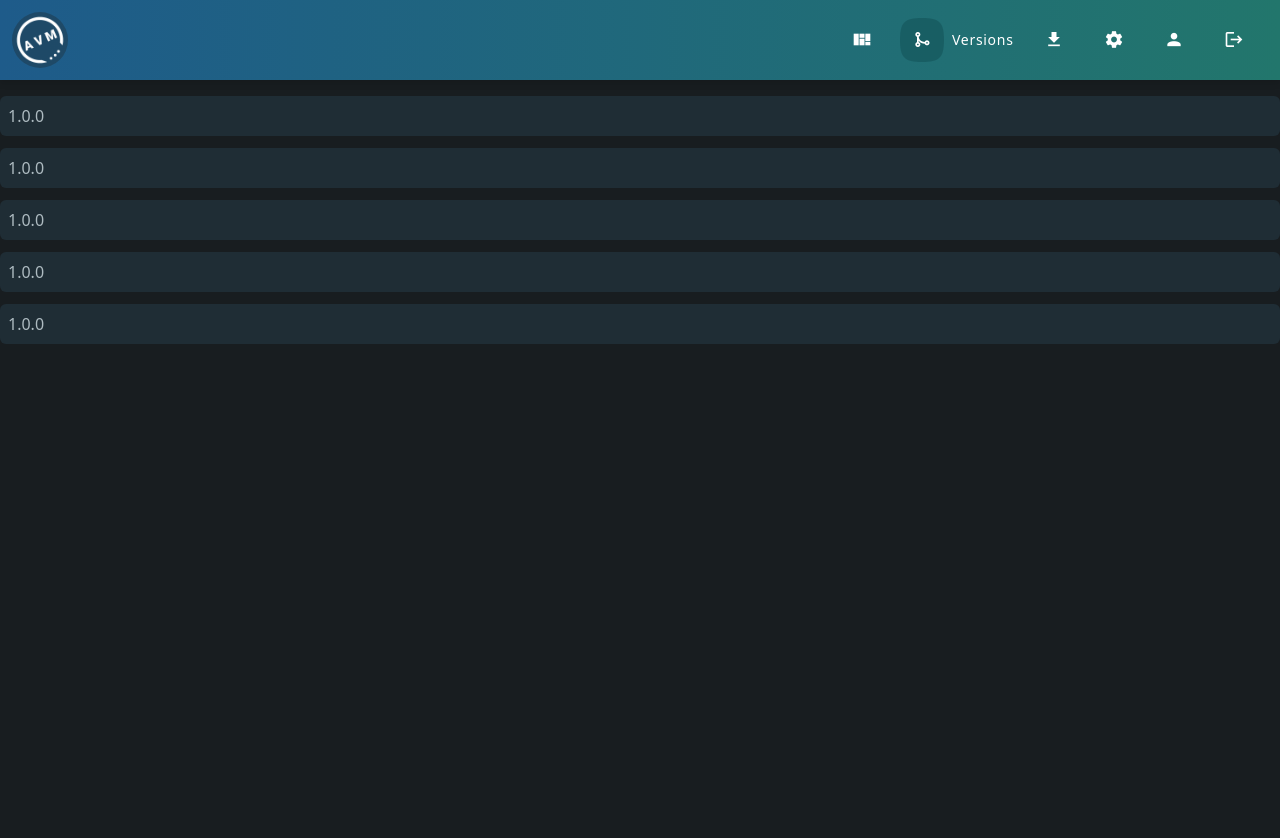
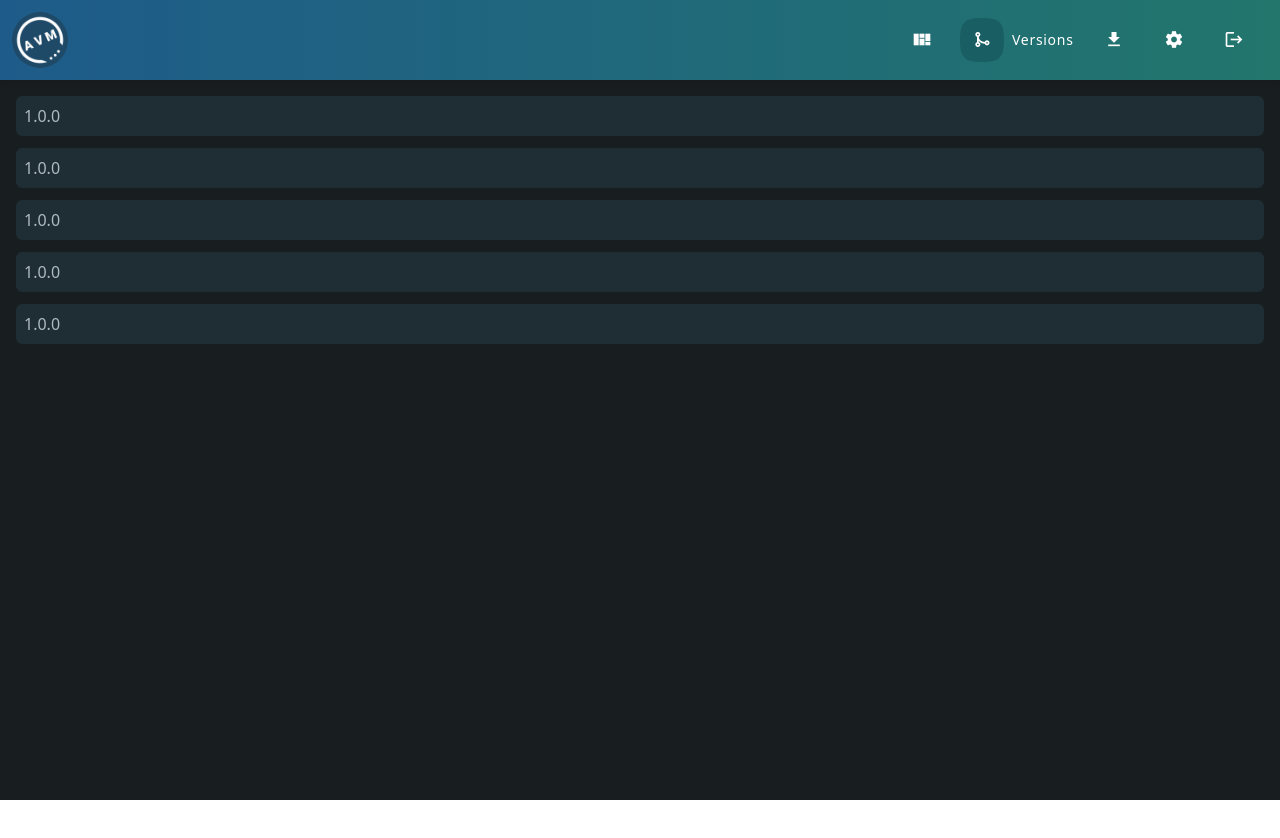
Before and after one commit to TheRealEiskaffee/Application-Version-Manager, a Vue app: page /versions in a window 1280 px wide. Shown: the top 838 px of the page. After the commit the page ends 800 px from the top, so only its background shows below. Built offline with nearby package versions, Linux system fonts and the light colour scheme.

Commit message:
add new settings side nav and redirect to children in settings

```diff
--- a/src/App.vue
+++ b/src/App.vue
@@ -8,14 +8,14 @@
 			<div class="flex items-center">
 				<RouterLink :to="path" active-class="active" :title="name" class="flex items-center space-2 gap-2 group px-1" v-for="({ meta, name, path }, index) in cMenu" :key="`menu-${index}`" @mouseenter="slideMenuName(path, 'open')" @mouseleave="slideMenuName(path, 'close')">
 					<span :class="[meta?.icon]" class="mdi text-xl group-hover:bg-secondary-focus mask mask-squircle p-3 transition-all duration-150"></span>
-					<span :id="`nav-menu-${meta?._id}`" :style="meta?._id === $route?.meta?._id && meta?.showName ? `width: ${String(name)?.length*9}px !important` : ''" class="w-0 ease-out select-none overflow-hidden transition-all duration-300 text-sm tracking-wider whitespace-nowrap">{{ name }}</span>
+					<span :id="`nav-menu-${meta?._id}`" :style="$route.matched.some(({ path : matchedPath}) => matchedPath === path) && meta?.showName ? `width: ${String(name)?.length*9}px !important` : ''" class="w-0 ease-out select-none overflow-hidden transition-all duration-300 text-sm tracking-wider whitespace-nowrap">{{ name }}</span>
 				</RouterLink>
 			</div>
 		</div>
 
 	</nav>
 
-	<div class="h-full min-h-screen py-4 ">
+	<div class="min-h-[calc(100vh-80px)] p-2 ">
 		<RouterView />
 	</div>
 </template>
@@ -49,7 +49,7 @@ export default {
 		cMenu() {
 			this.refreshMenu;
 
-			return orderBy(this.router.getRoutes(), 'meta.sortIndex', 'asc');
+			return orderBy(this.router.options.routes, 'meta.sortIndex', 'asc');
 		}
 	},
 	created() {
@@ -75,7 +75,7 @@ export default {
 			if(this.store.main.settings.nav.animation) {
 				const routeData = this.router.resolve(path);
 
-				if(routeData?.meta?.showName && routeData?.meta?._id !== this.$route?.meta?._id) {
+				if(routeData?.meta?.showName && !this.$route.matched.some(({ path : matchedPath}) => matchedPath === routeData.path)) {
 					const navBar = document.getElementById(`nav-menu-${routeData.meta._id}`);
 
 					if(navBar) {
--- a/src/assets/main.css
+++ b/src/assets/main.css
@@ -6,6 +6,7 @@
 
 body {
     @apply bg-base-100;
+    overflow-y: scroll;
 }
 
 .active span:first-of-type {
--- a/src/router/index.ts
+++ b/src/router/index.ts
@@ -61,7 +61,58 @@ export default createRouter({
 			showName : true,
 			sortIndex : 4,
 		},
-		component: () => import('../views/Settings.vue')
+		component: () => import('../views/Settings.vue'),
+		// beforeEnter() {
+		// 	createRouter().push()
+		// },
+		// redirect : '/settings/application',
+		redirect: { path: '/settings/application' },
+		children : [{
+			path: '/settings/application',
+			name: 'Application',
+			meta : {
+				_id : generateObjectId(),
+				icon : 'mdi-application-cog-outline',
+				showName : false,
+			},
+			component: () => import('../views/AboutView.vue')
+		}, {
+			path: '/settings/api',
+			name: 'API',
+			meta : {
+				_id : generateObjectId(),
+				icon : 'mdi-apple-icloud',
+				showName : false,
+			},
+			component: () => import('../views/Download.vue')
+		}, {
+			path: '/settings/space',
+			name: 'Space',
+			meta : {
+				_id : generateObjectId(),
+				icon : 'mdi-disc',
+				showName : false,
+			},
+			component: () => import('../views/Download.vue')
+		}, {
+			path: '/settings/users',
+			name: 'Users',
+			meta : {
+				_id : generateObjectId(),
+				icon : 'mdi-account-multiple',
+				showName : false,
+			},
+			component: () => import('../views/Download.vue')
+		}, {
+			path: '/settings/integrations',
+			name: 'Integrations',
+			meta : {
+				_id : generateObjectId(),
+				icon : 'mdi-integrated-circuit-chip',
+				showName : false,
+			},
+			component: () => import('../views/Download.vue')
+		}],
 	}, {
 		path: '/logout',
 		name: 'Logout',
--- a/src/views/Settings.vue
+++ b/src/views/Settings.vue
@@ -1,10 +1,39 @@
 <template>
-    <div class="grid grid-cols-12 gap-2 h-screen">
-        <div class="col-span-10 bg-base-200 rounded-r p-2">CONTENT</div>
-        <div class="col-span-2 flex flex-col gap-2 from-primary via-secondary to-accent bg-gradient-to-tr p-2 rounded-l">
+    <!-- <div class="grid grid-cols-12 gap-2 h-full">
+        <div class="col-span-10 bg-base-200 rounded-r-xl p-2">CONTENT</div>
+        <div class="col-span-2 flex flex-col gap-2 from-primary via-secondary to-accent bg-gradient-to-tr p-2 rounded-l-xl">
             <div class="flex gap-2 bg-neutral p-2 rounded-md">
                 <span class="mdi mdi-application-array-outline"></span>
-                <span class="select-none">App</span>
+                <span class="select-none">Application</span>
+            </div>
+            <div class="flex gap-2 bg-neutral p-2 rounded-md">
+                <span class="mdi mdi-apple-icloud"></span>
+                <span class="select-none">Api</span>
+            </div>
+            <div class="flex gap-2 bg-neutral p-2 rounded-md">
+                <span class="mdi mdi-disc"></span>
+                <span class="select-none">Space</span>
+            </div>
+            <div class="flex gap-2 bg-neutral p-2 rounded-md">
+                <span class="mdi mdi-account-multiple"></span>
+                <span class="select-none">Users</span>
+            </div>
+            <div class="flex gap-2 bg-neutral p-2 rounded-md">
+                <span class="mdi mdi-integrated-circuit-chip"></span>
+                <span class="select-none">Integrations</span>
+            </div>
+        </div>
+    </div> -->
+    <div class="flex h-full w-full gap-2">
+        <div class="bg-base-200 rounded-xl p-2 w-full">
+            <RouterView />
+        </div>
+        <div class="w-16">
+            <div class="flex fixed top-[88px] overflow-y-scroll flex-col gap-2 text-primary-content from-primary via-secondary to-accent bg-gradient-to-tr p-2 h-[calc(100vh-95px)] rounded-l-xl justify-center">
+                <RouterLink :to="path" active-class="active" :title="name" class="flex items-center space-2 gap-2 group px-1" v-for="({ meta, name, path }, index) in cSubMenu" :key="`menu-${index}`" @mouseenter="slideMenuName(path, 'open')" @mouseleave="slideMenuName(path, 'close')">
+					<span :class="[meta?.icon]" class="mdi text-xl group-hover:bg-secondary-focus mask mask-squircle p-3 transition-all duration-150"></span>
+					<span :id="`nav-menu-${meta?._id}`" :style="meta?._id === $route?.meta?._id && meta?.showName ? `width: ${String(name)?.length*9}px !important` : ''" class="w-0 ease-out select-none overflow-hidden transition-all duration-300 text-sm tracking-wider whitespace-nowrap">{{ name }}</span>
+				</RouterLink>
             </div>
         </div>
     </div>
@@ -27,8 +56,21 @@ export default {
         }
     },
     data : () => ({
+    }),
+    computed : {
+        cSubMenu() {
+            const actualRoute = this.$router.getRoutes().find(({ path }) => path === this.$route.matched[0].path);
 
-    })
+            return actualRoute?.children
+        }
+    },
+    created() {
+    },
+    methods: {
+        slideMenuName() {
+
+        }
+    }
 }
 </script>
 
--- a/src/views/Versions.vue
+++ b/src/views/Versions.vue
@@ -1,5 +1,5 @@
 <template>
-    <div class="flex flex-col gap-3">
+    <div class="flex flex-col gap-3 p-2">
         <div class="w-full bg-neutral text-neutral-content p-2 rounded-md" v-for="(version, index) in versions" :key="`version-${index}-${version._id}`">
             {{ version.number }}
         </div>
```
